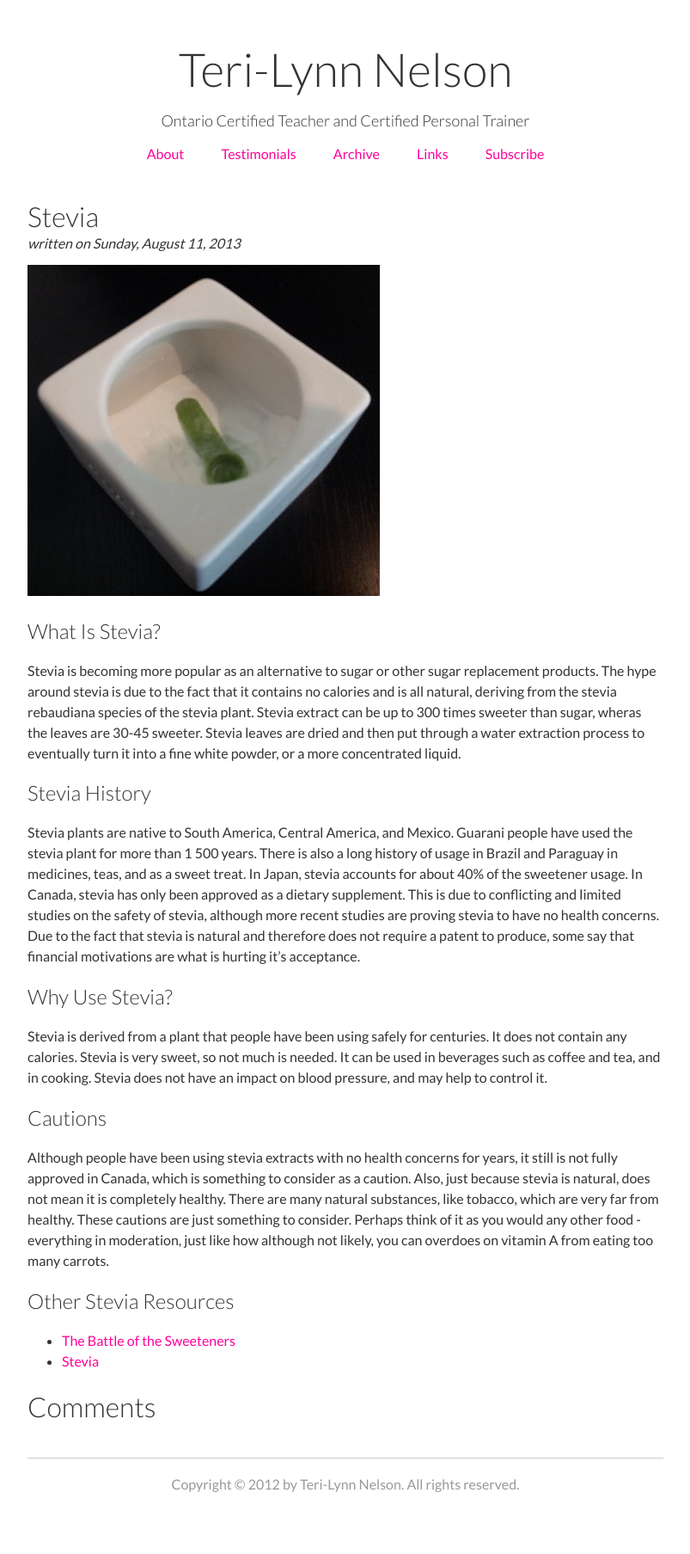
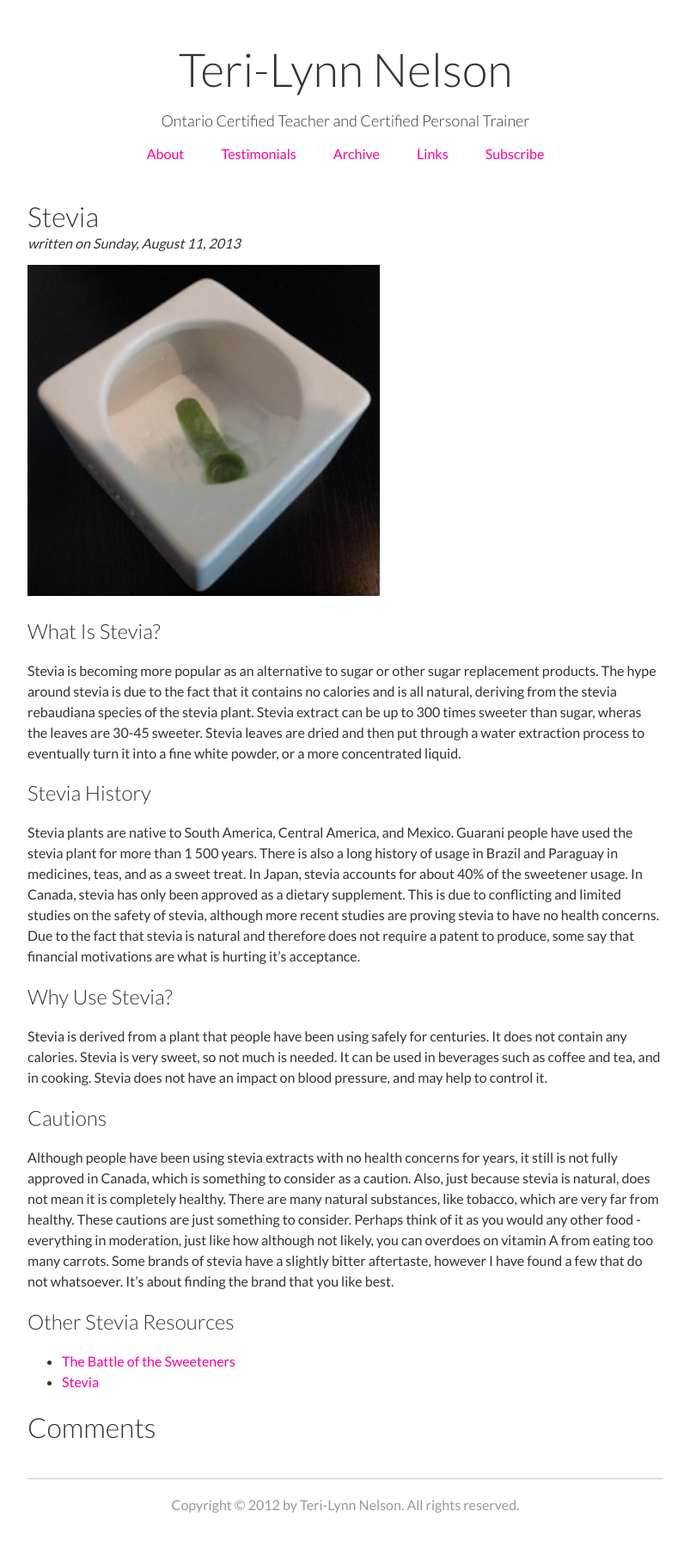
Before and after one commit to teri-lynn/teri-lynn.github.com, a Jekyll site: the page built from _posts/2013-08-11-stevia.md, in a window 1280 px wide. Shown: the whole page at 86% size, without its empty margins (238-1041 px from the left). Built offline with Jekyll 4.4.1, drawn with Linux system fonts in a browser that asks for light colours; Markdown is read by kramdown in place of the engine named in the settings; before the commit the page ends 1783 px from its top, so only the background shows below that.

Commit message:
added to Stevia post

```diff
--- a/_posts/2013-08-11-stevia.md
+++ b/_posts/2013-08-11-stevia.md
@@ -17,7 +17,7 @@ Guarani people have used the stevia plant for more than 1 500 years. There is al
 Stevia is derived from a plant that people have been using safely for centuries. It does not contain any calories. Stevia is very sweet, so not much is needed. It can be used in beverages such as coffee and tea, and in cooking. Stevia does not have an impact on blood pressure, and may help to control it.
 
 ## Cautions
-Although people have been using stevia extracts with no health concerns for years, it still is not fully approved in Canada, which is something to consider as a caution. Also, just because stevia is natural, does not mean it is completely healthy. There are many natural substances, like tobacco, which are very far from healthy. These cautions are just something to consider. Perhaps think of it as you would any other food -everything in moderation, just like how although not likely, you can overdoes on vitamin A from eating too many carrots.
+Although people have been using stevia extracts with no health concerns for years, it still is not fully approved in Canada, which is something to consider as a caution. Also, just because stevia is natural, does not mean it is completely healthy. There are many natural substances, like tobacco, which are very far from healthy. These cautions are just something to consider. Perhaps think of it as you would any other food -everything in moderation, just like how although not likely, you can overdoes on vitamin A from eating too many carrots. Some brands of stevia have a slightly bitter aftertaste, however I have found a few that do not whatsoever. It's about finding the brand that you like best.
 
 ## Other Stevia Resources
 - [The Battle of the Sweeteners](http://www.precisionnutrition.com/battle-of-sweeteners)
```
